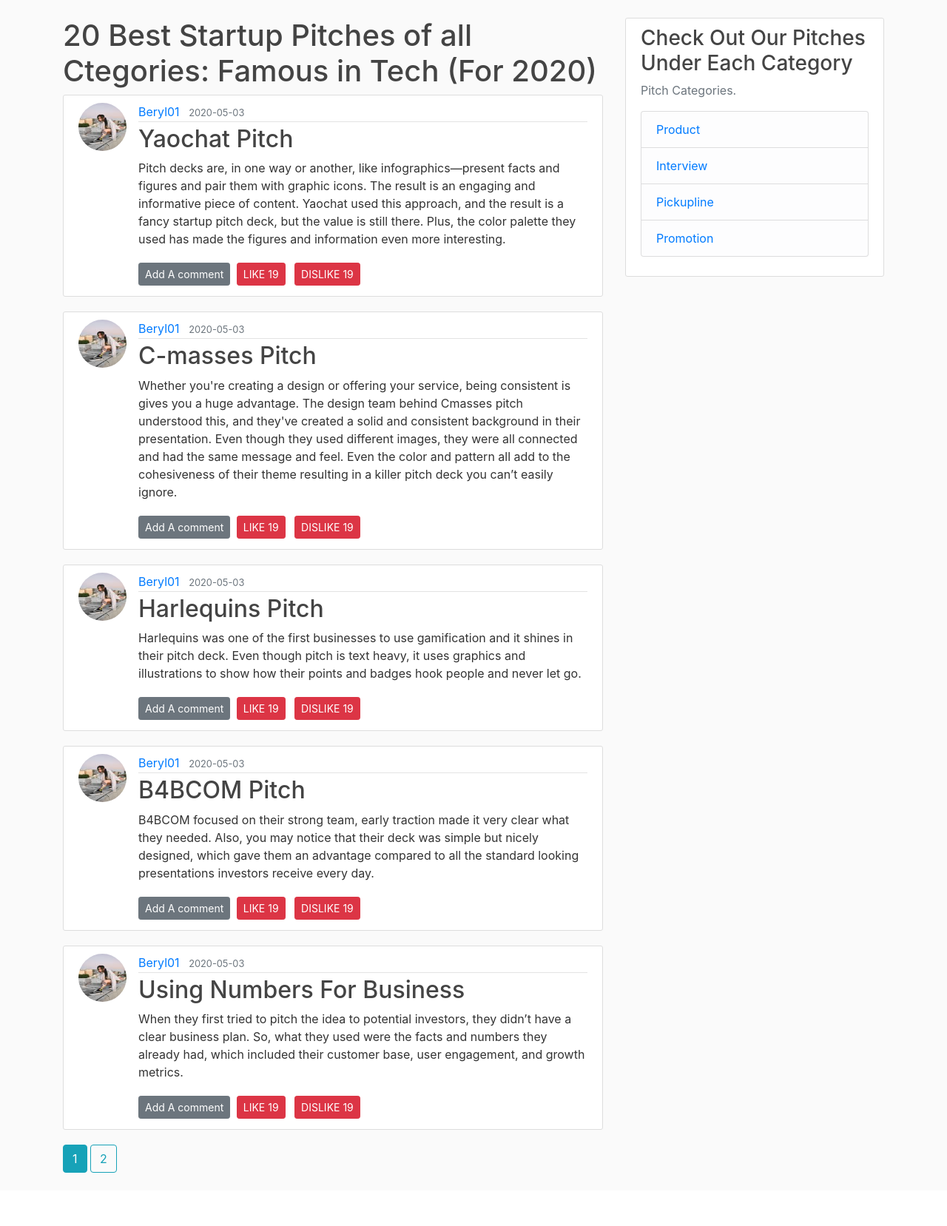
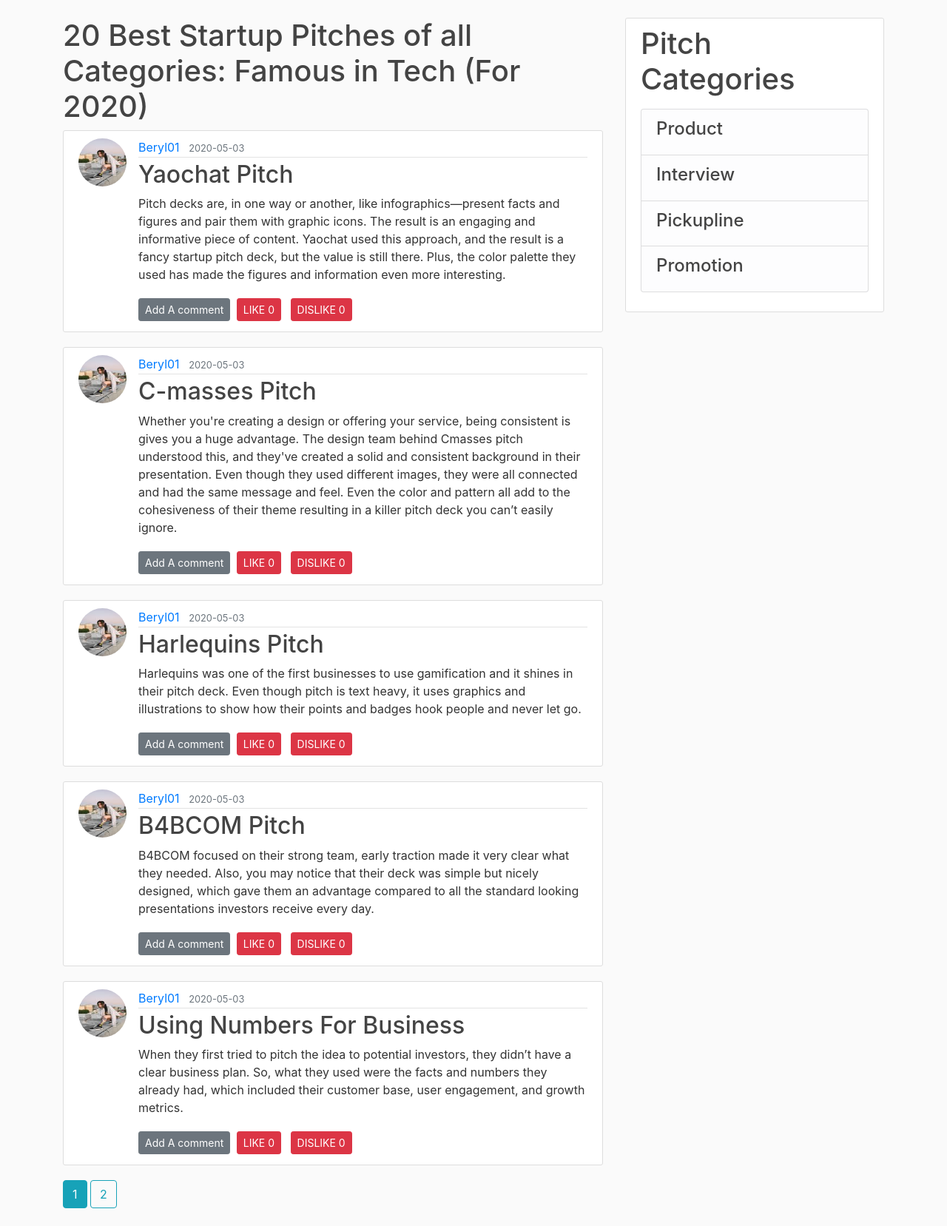
Before and after one commit to Beryl01/Sale_My_Pitch, a Flask app: page / in a window 1280 px wide. Shown: the part 56-1713 px from the top of the page at 74% size. Before the commit the page ends 1641 px from the top, so only its background shows below. Run offline with Flask 2, Linux system fonts and the light colour scheme; a user stored in the database is signed in; data comes from the database, SQL or seed files in the repository; both versions use the stored data as it was after the commit; some libraries are stand-ins or nearby versions.

Commit message:
added features to help user comment, like or dislike a pitch on login

```diff
--- a/app/routes.py
+++ b/app/routes.py
@@ -15,9 +15,16 @@ def index():
     posts = Post.query.order_by(Post.date.desc()).paginate(page=page, per_page=5)
     return render_template('index.html', posts=posts)
 
-@app.route("/about")
-def about():
-    return render_template('about.html', title='About')
+@app.route("/comment", methods=['GET', 'POST'])
+@login_required
+def comment():
+    form = PostForm()
+    if form.validate_on_submit():
+        comment = Post(content=form.content.data, author=current_user)
+        db.session.add(comment)
+        db.session.commit()
+        return redirect(url_for('index'))
+    return render_template('comment.html', title='New Comment', form=form, legend='Add Comment')
 
 @app.route("/register", methods=['GET', 'POST'])
 def register():
--- a/app/templates/about.html
+++ /dev/null
@@ -1,6 +0,0 @@
-{% extends "base.html" %}
-
-{% block content %}
-<h1> This is my about page </h1>
-
-{% endblock content %}
--- a/app/templates/base.html
+++ b/app/templates/base.html
@@ -63,17 +63,17 @@
       </div>
       <div class="col-md-4">
         <div class="content-section">
-          <h3>Check Out Our Pitches Under Each Category</h3>
-          <p class='text-muted'>Pitch Categories.
+          <h1>Pitch Categories</h1>
+          <p class='text-muted'>
             <ul class="list-group">
               <li class="list-group-item list-group-item-light">
-                <a href="{{ url_for('new_post') }}">Product</a></li>
+                <a href="{{ url_for('new_post') }}"><h4>Product</h4></a></li>
               <li class="list-group-item list-group-item-light">
-                <a href="{{ url_for('new_post') }}">Interview</a></li>
+                <a href="{{ url_for('new_post') }}"><h4>Interview</h4></a></li>
               <li class="list-group-item list-group-item-light">
-                <a href="{{ url_for('new_post') }}">Pickupline</a></li>
+                <a href="{{ url_for('new_post') }}"><h4>Pickupline</h4></a></li>
               <li class="list-group-item list-group-item-light">
-                <a href="{{ url_for('new_post') }}">Promotion</a></li>
+                <a href="{{ url_for('new_post') }}"><h4>Promotion</h4></a></li>
             </ul>
           </p>
           </div>
--- a/app/templates/index.html
+++ b/app/templates/index.html
@@ -1,6 +1,6 @@
 {% extends "base.html" %}
 {% block content %}
-<h1>20 Best Startup Pitches of all Ctegories: Famous in Tech (For 2020)</h1>
+<h1>20 Best Startup Pitches of all Categories: Famous in Tech (For 2020)</h1>
 {% for post in posts.items %}
 <article class="media content-section">
   <img class="rounded-circle article-img"
@@ -14,15 +14,14 @@
     <p class="article-content">{{ post.content }}</p>
     {% if post.author == current_user %}
     <div>
-      <a class="btn btn-secondary btn-sm mt-1 mb-1" href="{{ url_for('update_post', post_id=post.id) }}">Add A comment</a>
+      <a class="btn btn-secondary btn-sm mt-1 mb-1" href="{{ url_for('comment') }}">Add A comment</a>
       <button type="button" class="btn btn-danger btn-sm m-1" data-toggle="modal"
-        data-target="#deleteModal">LIKE  <span>19</span></button>
+        data-target="#deleteModal">LIKE  <span>0</span></button>
         <button type="button" class="btn btn-danger btn-sm m-1" data-toggle="modal"
-          data-target="#deleteModal">DISLIKE  <span>19</span></button>
+          data-target="#deleteModal">DISLIKE  <span>0</span></button>
     </div>
     {% endif %}
   </div>
-
 </article>
 {% endfor %}
 {% for page_num in posts.iter_pages(left_edge=1, right_edge=1, left_current=1, right_current=2) %}
```
Also changed, not shown: app/templates/comment.html (added, +27 -0 lines), app/site.db.
